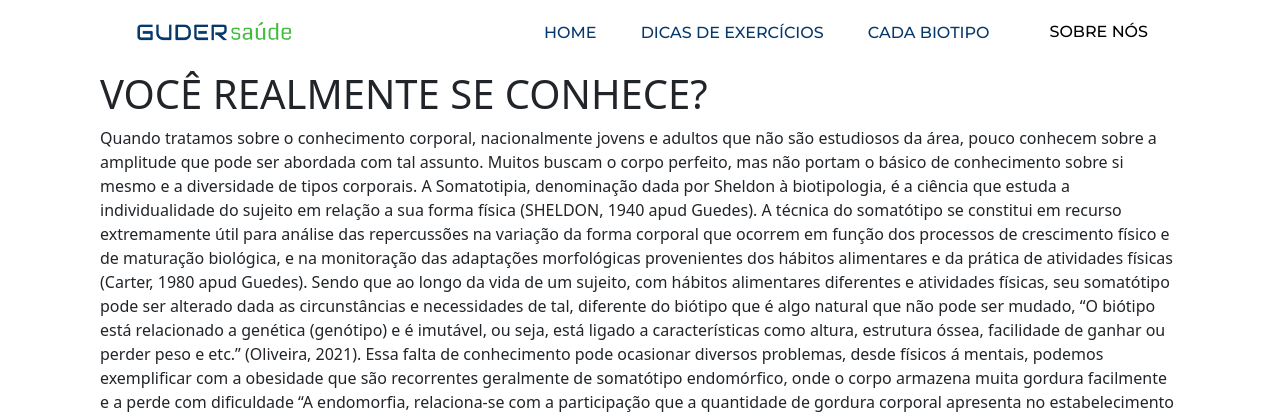
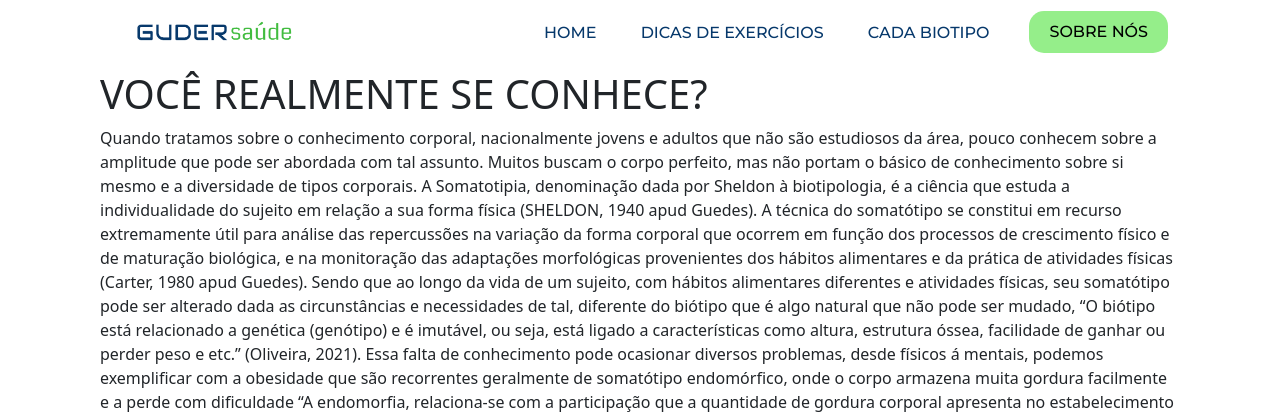
Before and after one commit to userKael/siteTCC, a PHP site: page / in a window 1280 px wide. Shown: the top 416 px of the page. Run offline with PHP 8.4, Linux system fonts and the light colour scheme.

Commit message:
mudando cor do botão

```diff
--- a/CSS/style2.css
+++ b/CSS/style2.css
@@ -11,10 +11,10 @@ li, a {
 
 button{
     padding: 9px 20px;
-    background-color: rgb(255, 255, 255);
+    background-color: rgb(149, 238, 138);
     border: none;
     cursor: pointer;
-    border-radius: 20px;
+    border-radius: 15px;
     transition: all 0.5s ease 0s;
     margin-left: 20px;
     margin-right: 100px;
@@ -23,7 +23,7 @@ button{
 }
 
 button:hover{
-    background-color: rgba(59, 83, 89, 0.6);
+    background-color: green;
 
 }
 .nav-links{
```
